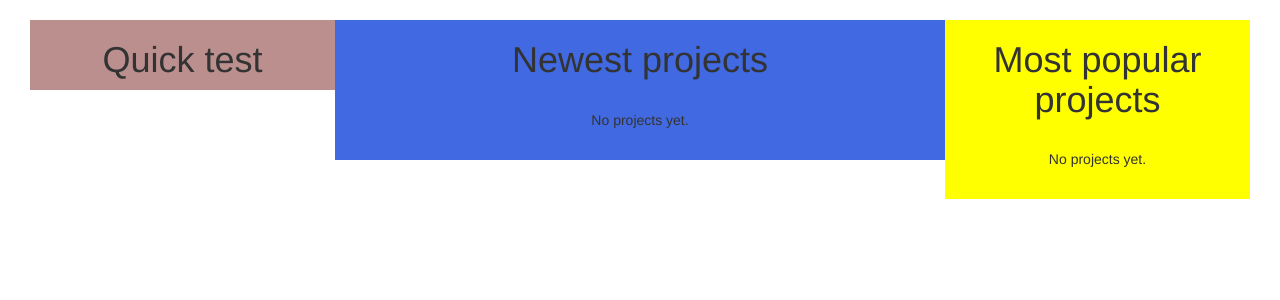
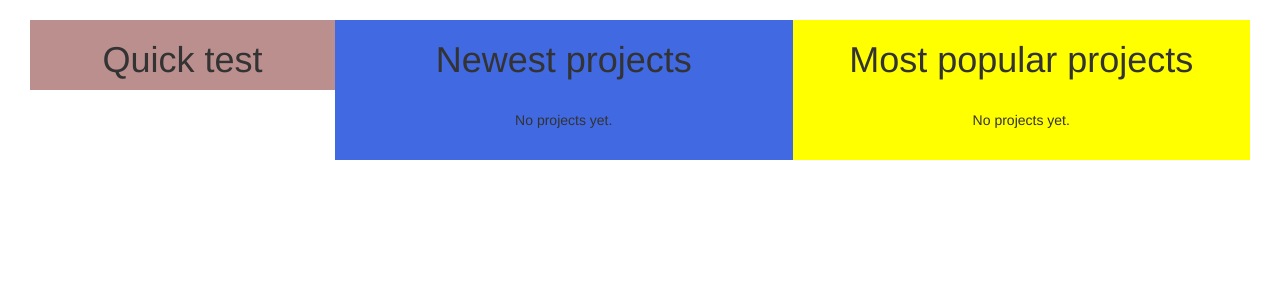
Before and after one commit to timton/parallellearn, a Flask app: page / in a window 1280 px wide. Shown: the part 52-352 px from the top of the page. Run offline with Flask 2, Linux system fonts and the light colour scheme; data that the repository does not hold is empty; some libraries are stand-ins or nearby versions.

Commit message:
fixed pane width

```diff
--- a/static/styles.css
+++ b/static/styles.css
@@ -14,7 +14,7 @@ body, html {
 }
 
 .middlepane {
-    width: 50%;
+    width: 37.5%;
     height: 100%;
     float: left;
     background-color: royalblue;
@@ -22,7 +22,7 @@ body, html {
 }
 
 .rightpane {
-    width: 25%;
+    width: 37.5%;
     height: 100%;
     position: relative;
     float: right;
```
